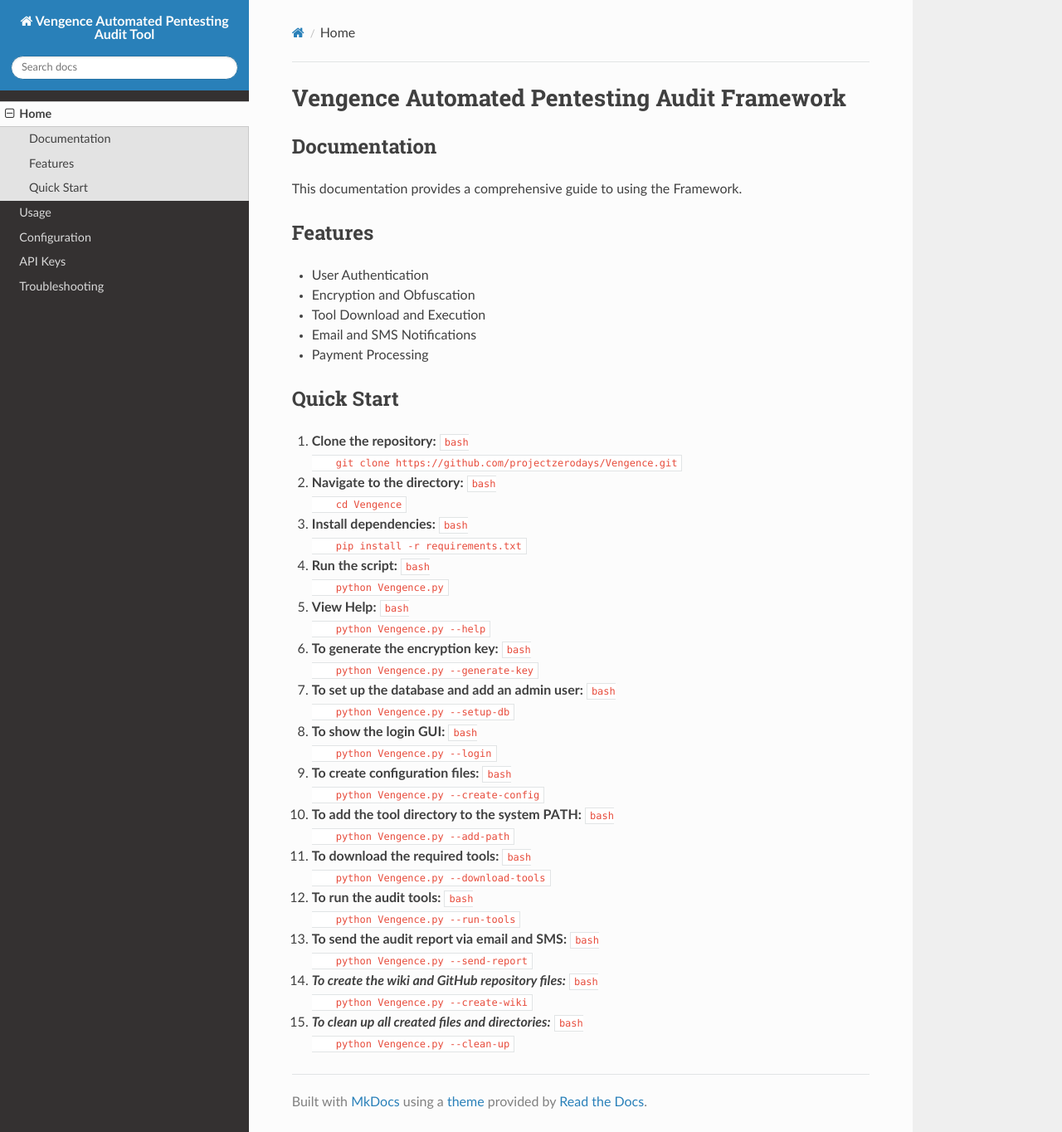
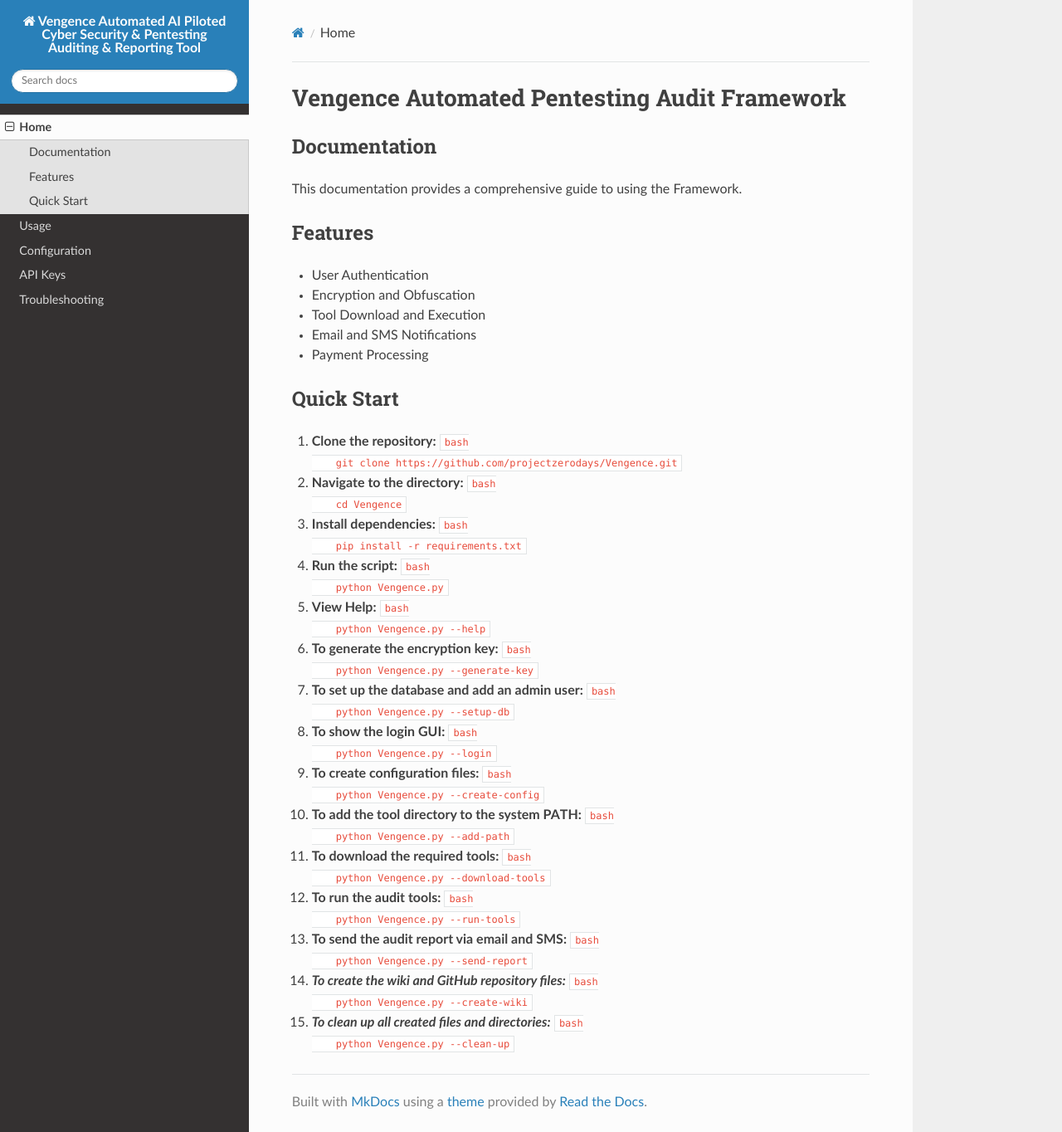
Before and after one commit to ProjectZeroDays/Vengence, an MkDocs documentation site: the page built from docs/index.md, in a window 1280 px wide and 1364 px high. Shown: the whole window at 83% size. Built offline with MkDocs 1.6.1, drawn with Linux system fonts in a browser that asks for light colours; nearby versions of some CDN libraries.

Commit message:
Update mkdocs.yml

```diff
--- a/mkdocs.yml
+++ b/mkdocs.yml
@@ -1,4 +1,4 @@
-site_name: Vengence Automated Pentesting Audit Tool
+site_name: Vengence Automated AI Piloted Cyber Security & Pentesting Auditing & Reporting Tool
 nav:
     - Home: index.md
     - Usage: usage.md
```
